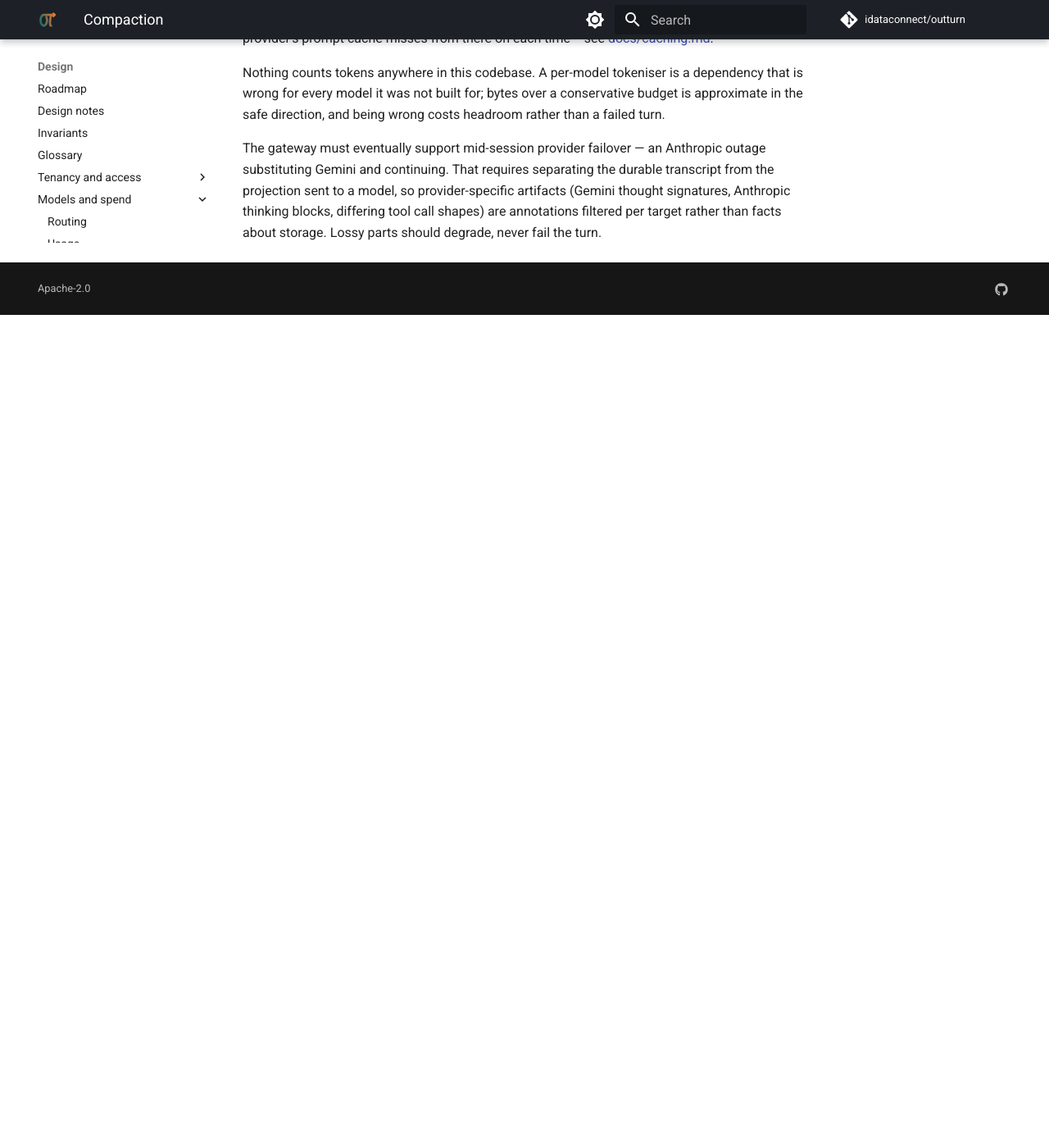
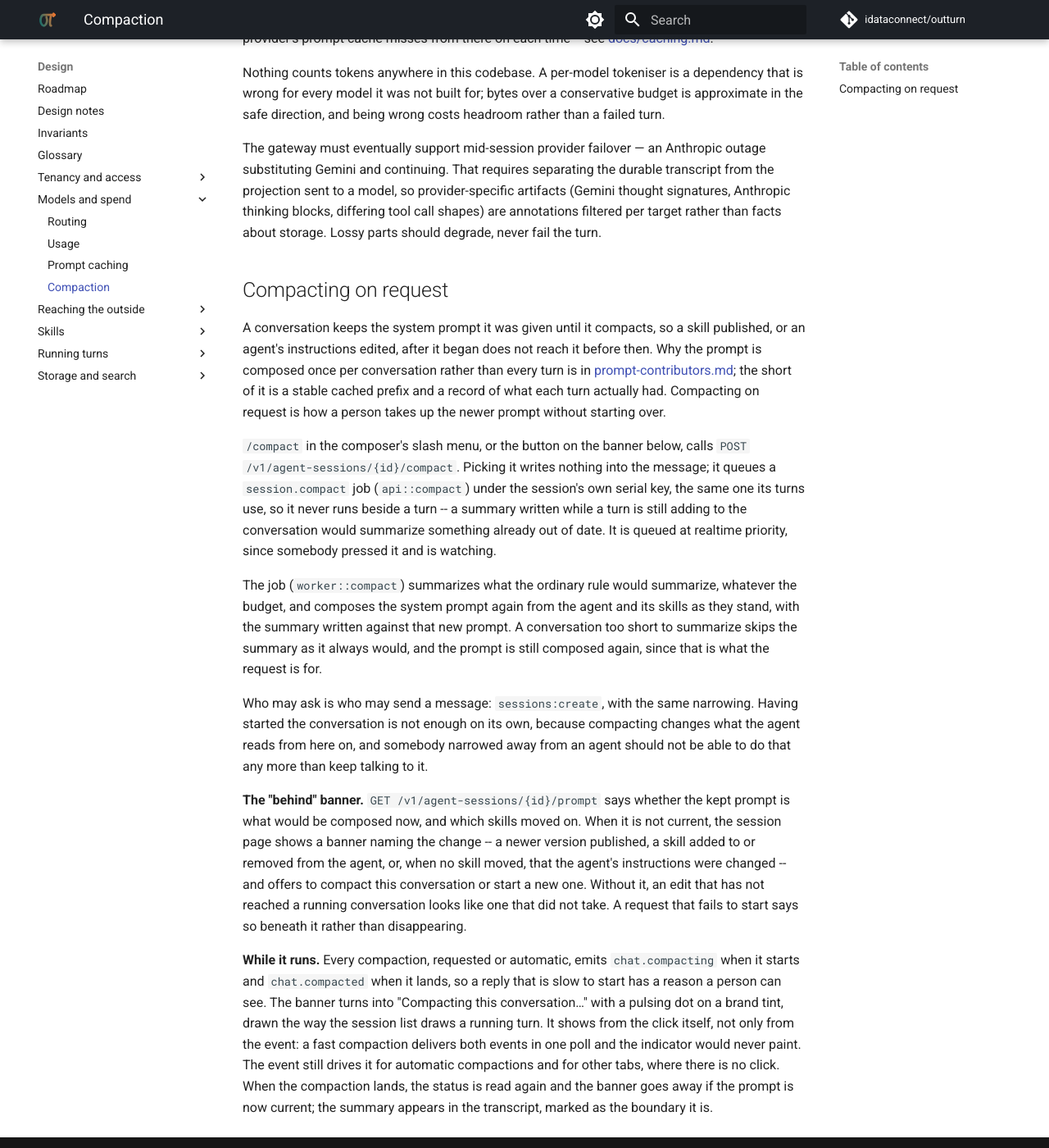
Before and after one commit to idataconnect/outturn, an MkDocs documentation site: the page built from docs/compaction.md, in a window 1280 px wide and 1400 px high, scrolled down 2801 px. Shown: the whole window at 82% size. Built offline with MkDocs 1.6.1 and Material for MkDocs 9.7.7, drawn with Linux system fonts in a browser that asks for light colours; comment, search, counter and statistics services are not loaded; before the commit the page ends 3185 px from its top, so only the background shows below that.

Commit message:
Describe compaction on request in the compaction doc
/compact, the banner that says a conversation is behind what is published,
and the indicator while a summary is written were built without a word in
docs/compaction.md; only the roadmap named them. Say what each does, who may
ask, and why, pointing at prompt-contributors.md for why the prompt is kept
per conversation rather than repeating it.

Co-Authored-By: Claude Opus 5.5 <noreply@anthropic.com>

```diff
--- a/docs/compaction.md
+++ b/docs/compaction.md
@@ -137,3 +137,53 @@ the durable transcript from the projection sent to a model, so provider-specific
 artifacts (Gemini thought signatures, Anthropic thinking blocks, differing tool
 call shapes) are annotations filtered per target rather than facts about
 storage. Lossy parts should degrade, never fail the turn.
+
+## Compacting on request
+
+A conversation keeps the system prompt it was given until it compacts, so a
+skill published, or an agent's instructions edited, after it began does not
+reach it before then. Why the prompt is composed once per conversation rather
+than every turn is in [prompt-contributors.md](prompt-contributors.md); the
+short of it is a stable cached prefix and a record of what each turn actually
+had. Compacting on request is how a person takes up the newer prompt without
+starting over.
+
+`/compact` in the composer's slash menu, or the button on the banner below,
+calls `POST /v1/agent-sessions/{id}/compact`. Picking it writes nothing into
+the message; it queues a `session.compact` job (`api::compact`) under the
+session's own serial key, the same one its turns use, so it never runs beside
+a turn -- a summary written while a turn is still adding to the conversation
+would summarize something already out of date. It is queued at realtime
+priority, since somebody pressed it and is watching.
+
+The job (`worker::compact`) summarizes what the ordinary rule would summarize,
+whatever the budget, and composes the system prompt again from the agent and
+its skills as they stand, with the summary written against that new prompt. A
+conversation too short to summarize skips the summary as it always would, and
+the prompt is still composed again, since that is what the request is for.
+
+Who may ask is who may send a message: `sessions:create`, with the same
+narrowing. Having started the conversation is not enough on its own, because
+compacting changes what the agent reads from here on, and somebody narrowed
+away from an agent should not be able to do that any more than keep talking
+to it.
+
+**The "behind" banner.** `GET /v1/agent-sessions/{id}/prompt` says whether the
+kept prompt is what would be composed now, and which skills moved on. When it
+is not current, the session page shows a banner naming the change -- a newer
+version published, a skill added to or removed from the agent, or, when no
+skill moved, that the agent's instructions were changed -- and offers to
+compact this conversation or start a new one. Without it, an edit that has
+not reached a running conversation looks like one that did not take. A
+request that fails to start says so beneath it rather than disappearing.
+
+**While it runs.** Every compaction, requested or automatic, emits
+`chat.compacting` when it starts and `chat.compacted` when it lands, so a
+reply that is slow to start has a reason a person can see. The banner turns
+into "Compacting this conversation…" with a pulsing dot on a brand tint, drawn
+the way the session list draws a running turn. It shows from the click itself,
+not only from the event: a fast compaction delivers both events in one poll
+and the indicator would never paint. The event still drives it for automatic
+compactions and for other tabs, where there is no click. When the compaction
+lands, the status is read again and the banner goes away if the prompt is now
+current; the summary appears in the transcript, marked as the boundary it is.
```
